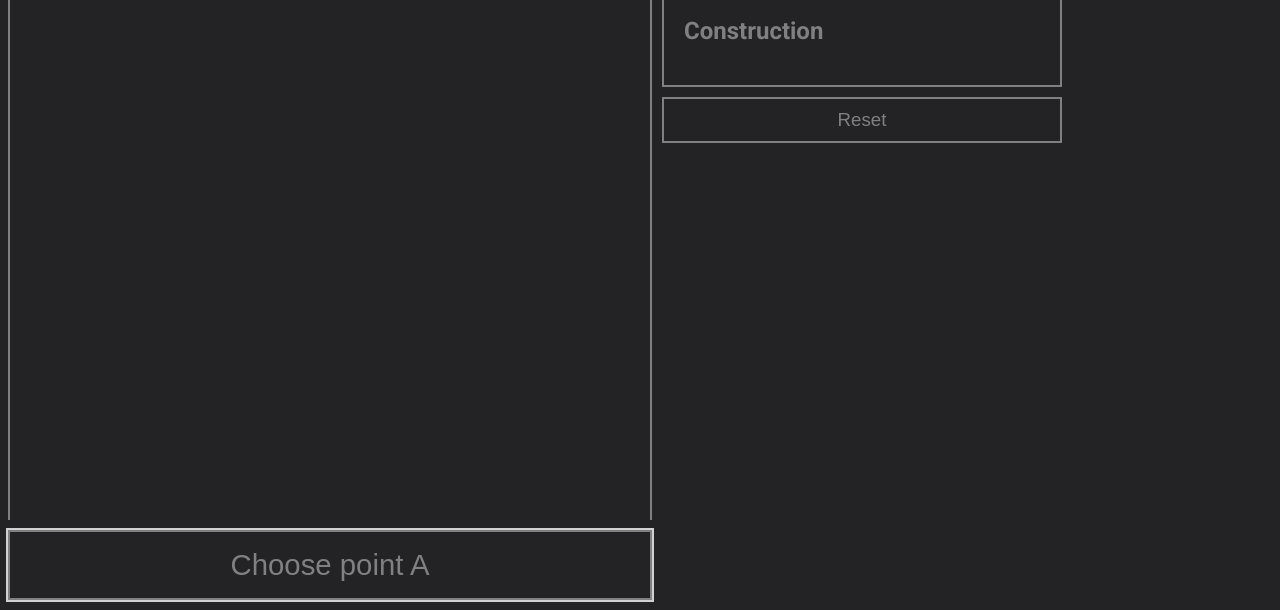
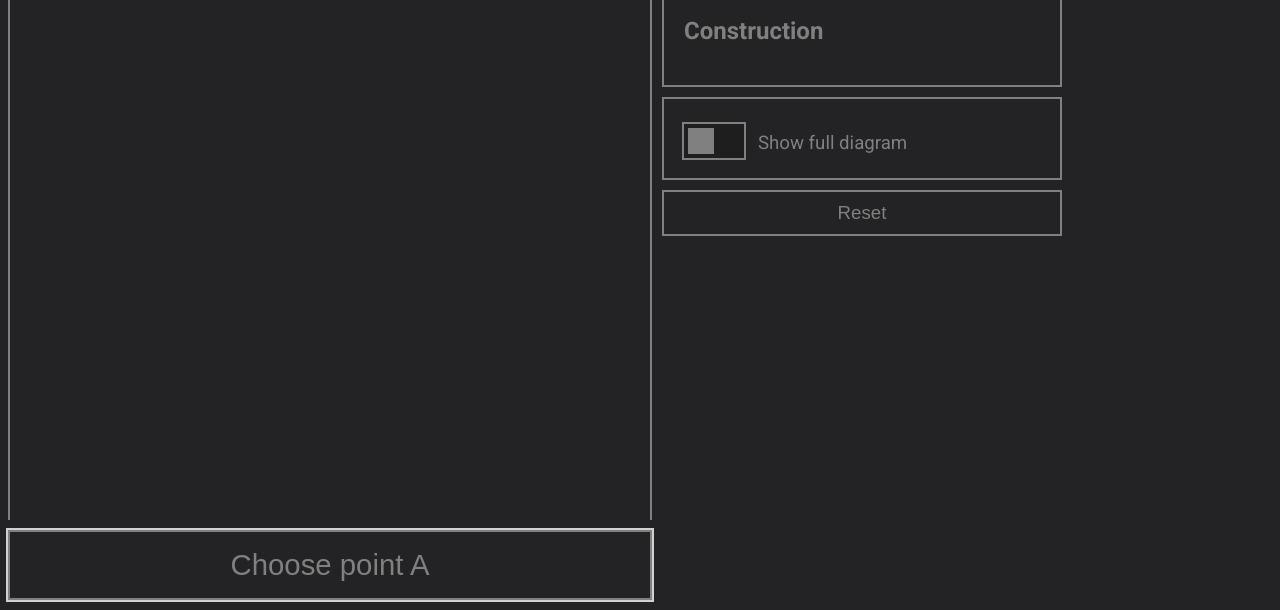
Before and after one commit to JeremySeq/GeometryProject, a plain HTML site: page index.html in a window 1280 px wide. Shown: the part 190-800 px from the top of the page. Drawn offline with Linux system fonts and the light colour scheme; a web font is replaced by a local one.

Commit message:
added show full diagram option

```diff
--- a/index.html
+++ b/index.html
@@ -48,6 +48,15 @@
                 <h2 class="qef" hidden>Q.E.F.</h2>
             </div>
 
+            <div class="side-panel full-diagram-panel">
+                <label class="switch">
+                    <input type="checkbox" id="full-diagram-checkbox">
+                    <span class="slider"></span>
+                </label>
+                <p>Show full diagram</p>
+            </div>
+
+
             <button class="reset-btn">Reset</button>
         </div>
 
--- a/script.js
+++ b/script.js
@@ -255,6 +255,18 @@ function animate() {
         drawCircle(point1[0], point1[1], distance(point1, point2));
     }
 
+    show_full_diagram_checkbox = document.getElementById("full-diagram-checkbox");
+    if (show_full_diagram_checkbox.checked) {
+        if (step >= 4) {
+            drawCircle(points["B"][0], points["B"][1], distance(points["B"], points["D"]));
+        }
+        if (step >= 6) {
+            dist = distance(D, E);
+            drawCircle(D[0], D[1], dist);
+            drawCircle(E[0], E[1], dist);
+        }
+    }
+
     if (step == 0) {
         canvas.style.cursor = "none";
     } else {
--- a/style.css
+++ b/style.css
@@ -138,3 +138,67 @@ mark {
     margin-top: 50px;
     margin-bottom: 50px;
 }
+
+
+.switch {
+    position: relative;
+    display: inline-block;
+    width: 60px;
+    height: 34px;
+}
+
+.switch input {
+    opacity: 0;
+    width: 0;
+    height: 0;
+}
+
+.slider {
+    position: absolute;
+    cursor: pointer;
+    top: 0;
+    left: 0;
+    right: 0;
+    bottom: 0;
+    background-color: var(--dark-bg);
+    -webkit-transition: .4s;
+    transition: .4s;
+    outline: 2px solid gray;
+}
+
+.slider:before {
+    position: absolute;
+    content: "";
+    height: 26px;
+    width: 26px;
+    left: 4px;
+    bottom: 4px;
+    background-color: gray;
+    -webkit-transition: .4s;
+    transition: .4s;
+}
+
+input:checked + .slider {
+    background-color: var(--primary);
+}
+
+input:checked + .slider:before {
+    background-color: var(--bg);
+}
+
+input:focus + .slider {
+    box-shadow: 0 0 1px var(--primary);
+}
+
+input:checked + .slider:before {
+    -webkit-transform: translateX(26px);
+    -ms-transform: translateX(26px);
+    transform: translateX(26px);
+}
+
+.full-diagram-panel p {
+    position: relative;
+    display: inline;
+    margin-left: 10px;
+    top: 25%;
+}
```
